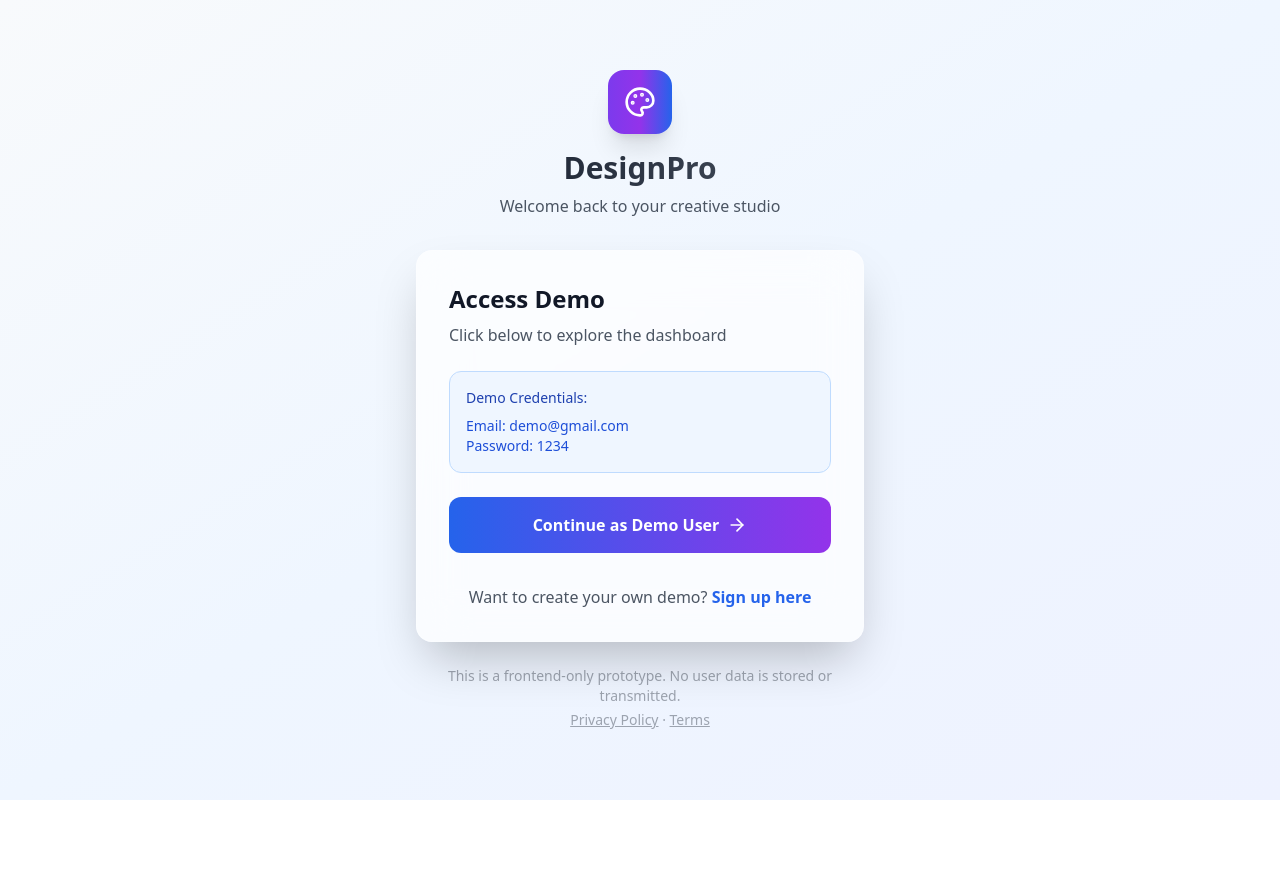
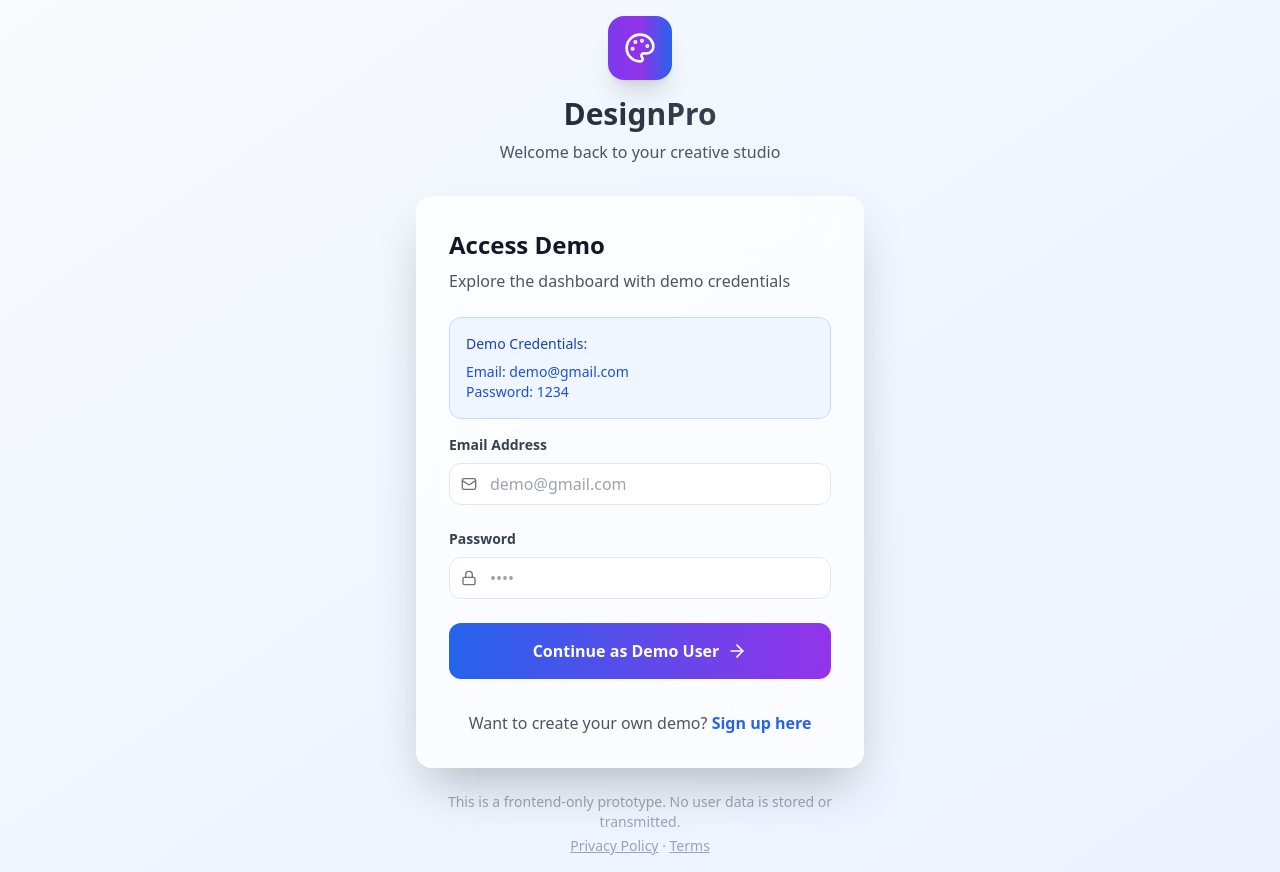
Before and after one commit to kennyestrellaworks/design-po-dashboard, a React (Vite) app: page /login in a window 1280 px wide. Before the commit the page ends 800 px from the top, so only its background shows below. Built offline with nearby package versions, Linux system fonts and the light colour scheme.

Commit message:
Updating things to avoid Google marking site as Dangerous.

```diff
--- a/src/components/Login.jsx
+++ b/src/components/Login.jsx
@@ -1,5 +1,5 @@
 import { Link, useNavigate } from "react-router-dom";
-import { Palette, ArrowRight } from "lucide-react";
+import { Mail, Lock, Palette, ArrowRight } from "lucide-react";
 import { useAuth } from "../context/AuthContext";
 
 export const Login = () => {
@@ -22,7 +22,6 @@ export const Login = () => {
   return (
     <div className="min-h-screen bg-gradient-to-br from-slate-50 via-blue-50 to-indigo-50 flex items-center justify-center p-4">
       <div className="w-full max-w-md">
-        {/* Logo and Title */}
         <div className="text-center mb-8">
           <div className="inline-flex items-center justify-center w-16 h-16 bg-gradient-to-r from-violet-600 via-purple-600 to-blue-600 rounded-2xl shadow-xl mb-4">
             <Palette className="w-8 h-8 text-white" />
@@ -35,19 +34,17 @@ export const Login = () => {
           </p>
         </div>
 
-        {/* Login Box */}
         <div className="bg-white/70 backdrop-blur-xl rounded-2xl shadow-2xl border border-white/20 p-8">
           <div className="mb-6">
             <h2 className="text-2xl font-bold text-gray-900 mb-2">
               Access Demo
             </h2>
             <p className="text-gray-600">
-              Click below to explore the dashboard
+              Explore the dashboard with demo credentials
             </p>
           </div>
 
-          {/* Demo Credentials */}
-          <div className="mb-6 p-4 bg-blue-50 border border-blue-200 rounded-xl">
+          <div className="mb-4 p-4 bg-blue-50 border border-blue-200 rounded-xl">
             <p className="text-blue-800 text-sm font-medium mb-2">
               Demo Credentials:
             </p>
@@ -55,7 +52,36 @@ export const Login = () => {
             <p className="text-blue-700 text-sm">Password: {demoPassword}</p>
           </div>
 
-          {/* Demo Login Button */}
+          <div className="space-y-6 mb-6">
+            <div>
+              <label className="block text-sm font-semibold text-gray-700 mb-2">
+                Email Address
+              </label>
+              <div className="relative">
+                <div className="absolute inset-y-0 left-0 flex items-center pl-3 pointer-events-none">
+                  <Mail className="w-4 h-4 text-gray-500" />
+                </div>
+                <div className="w-full bg-white border border-gray-200 text-gray-400 py-2 pl-10 pr-4 rounded-xl">
+                  demo@gmail.com
+                </div>
+              </div>
+            </div>
+
+            <div>
+              <label className="block text-sm font-semibold text-gray-700 mb-2">
+                Password
+              </label>
+              <div className="relative">
+                <div className="absolute inset-y-0 left-0 flex items-center pl-3 pointer-events-none">
+                  <Lock className="w-4 h-4 text-gray-500" />
+                </div>
+                <div className="w-full bg-white border border-gray-200 text-gray-400 py-2 pl-10 pr-4 rounded-xl">
+                  ••••
+                </div>
+              </div>
+            </div>
+          </div>
+
           <button
             onClick={handleDemoLogin}
             className="w-full bg-gradient-to-r from-blue-600 to-purple-600 text-white py-4 px-6 rounded-xl font-semibold hover:shadow-lg hover:scale-105 transition-all duration-200 flex items-center justify-center space-x-2"
@@ -64,7 +90,6 @@ export const Login = () => {
             <ArrowRight className="w-5 h-5" />
           </button>
 
-          {/* Optional Signup Link */}
           <div className="mt-8 text-center">
             <p className="text-gray-600">
               Want to create your own demo?{" "}
@@ -78,7 +103,6 @@ export const Login = () => {
           </div>
         </div>
 
-        {/* Disclaimer */}
         <div className="text-center mt-6 text-sm text-gray-400">
           <p>
             This is a frontend-only prototype. No user data is stored or
```
